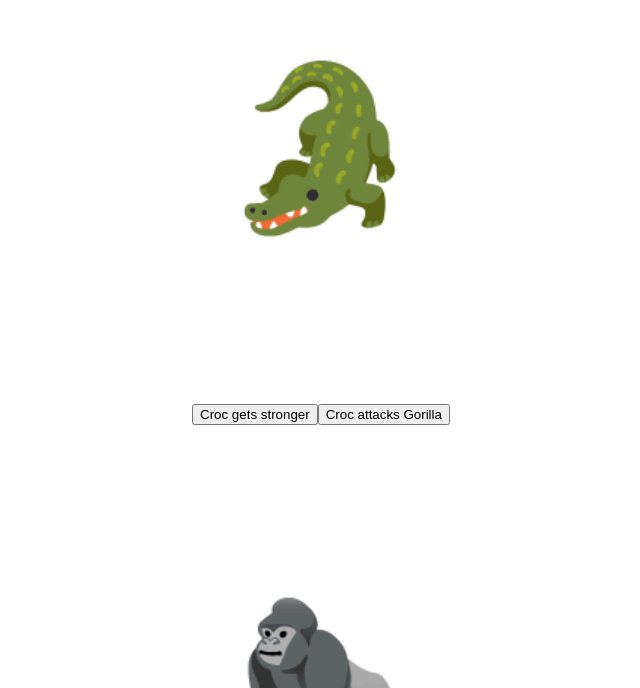
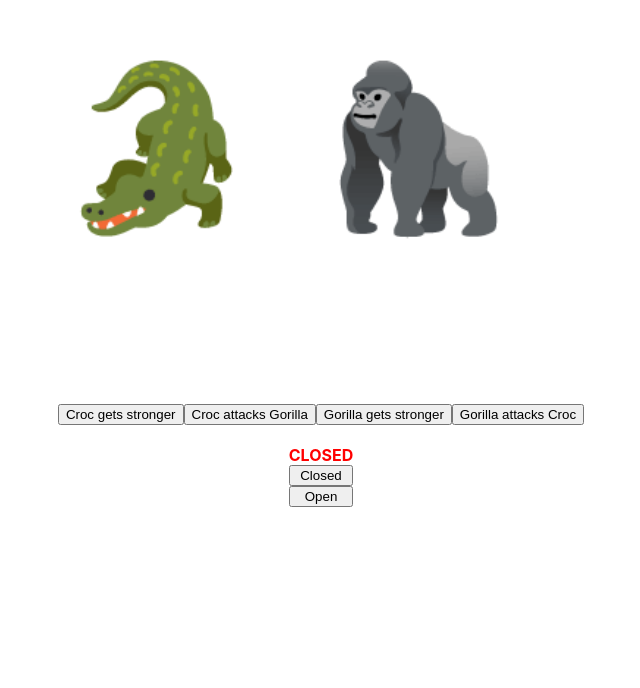
Before and after one commit to oliviaamiller/react-busy-zoo, a React (Create React App) app: page / in a window 1280 px wide. Shown: the part 112-800 px from the top of the page, without its empty margins (319-959 px from the left). Built offline with nearby package versions, Linux system fonts and the light colour scheme.

Commit message:
open/closed button working and rendering

```diff
--- a/src/App.css
+++ b/src/App.css
@@ -1,38 +1,19 @@
-.App {
-  text-align: center;
+html, body, #root, .App {
+  height: 100%;
 }
 
-.App-logo {
-  height: 40vmin;
-  pointer-events: none;
+.fight{
+  display: flex;
+  flex-direction: row;
+  justify-content: center;
 }
 
-@media (prefers-reduced-motion: no-preference) {
-  .App-logo {
-    animation: App-logo-spin infinite 20s linear;
-  }
-}
-
-.App-header {
-  background-color: #282c34;
-  min-height: 100vh;
+.sign {
   display: flex;
   flex-direction: column;
-  align-items: center;
-  justify-content: center;
-  font-size: calc(10px + 2vmin);
-  color: white;
+  align-content: center;
+  flex-wrap: wrap;
+  margin-top: 20px;
+  color: red;
+  font-weight: bold;
 }
-
-.App-link {
-  color: #61dafb;
-}
-
-@keyframes App-logo-spin {
-  from {
-    transform: rotate(0deg);
-  }
-  to {
-    transform: rotate(360deg);
-  }
-}
--- a/src/App.js
+++ b/src/App.js
@@ -21,9 +21,12 @@ function App() {
           <button onClick={() => setGorillaSize(gorillaSize + 1)}>Gorilla gets stronger</button>
           <button onClick={() => setCrocSize(crocSize - 1)}>Gorilla attacks Croc</button>
         </div>
-
       </div>
-
+      <div className='sign'>
+        {isOpen ? 'OPEN' : 'CLOSED'}
+        <button onClick={() => setIsOpen(false)}>Closed</button>
+        <button onClick={() => setIsOpen(true)}>Open</button>
+      </div>
     </div>
   );
 }
```
